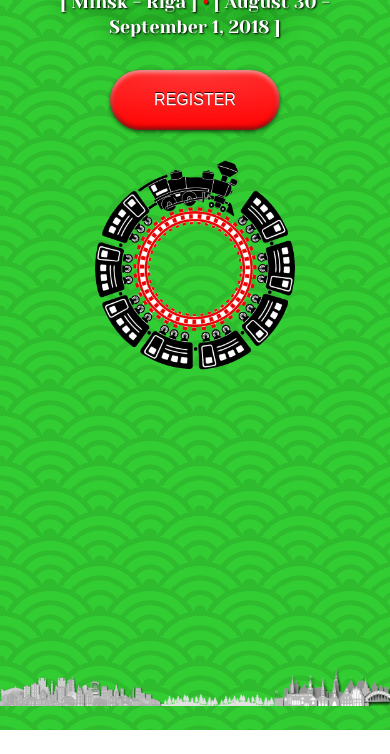
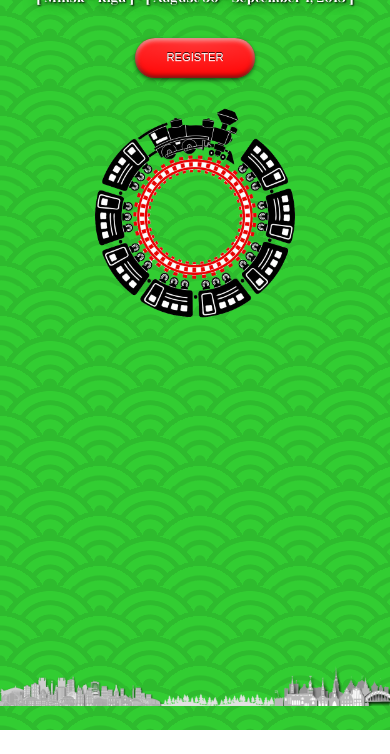
Before and after one commit to Nadya-Ponka/Nadya-Ponka.github.io, a website: page hacktrain/index.html in a window 390 px wide. Shown: the part 114-868 px from the top of the page. Drawn offline with Linux system fonts and the light colour scheme.

Commit message:
Resizing

```diff
--- a/hacktrain/Styles/media.css
+++ b/hacktrain/Styles/media.css
@@ -34,6 +34,19 @@
     .photos {
         grid-template-columns: repeat(3, 1fr);
     }
+
+    h2 {
+        font-size: .8em;
+    }
+
+    h3 {
+        font-size: 1em;
+    }
+    .buttonStart {
+    	width: 120px;
+        height: 40px;
+        font-size: 0.7em;
+    }
 }
 
 @media screen and (max-width:560px) {
@@ -50,4 +63,5 @@
     .photos {
         grid-template-columns: repeat(2, 1fr);
     }
+
 }
--- a/hacktrain/Styles/style.css
+++ b/hacktrain/Styles/style.css
@@ -119,7 +119,7 @@ h4 {
 	margin-bottom: 10px;
 	width: 170px;
 	height: 60px;
-	line-height: 50px;
+	line-height: 1em;
 	font-size: 1em;
 	text-align: center;
 	text-decoration: none;
```
